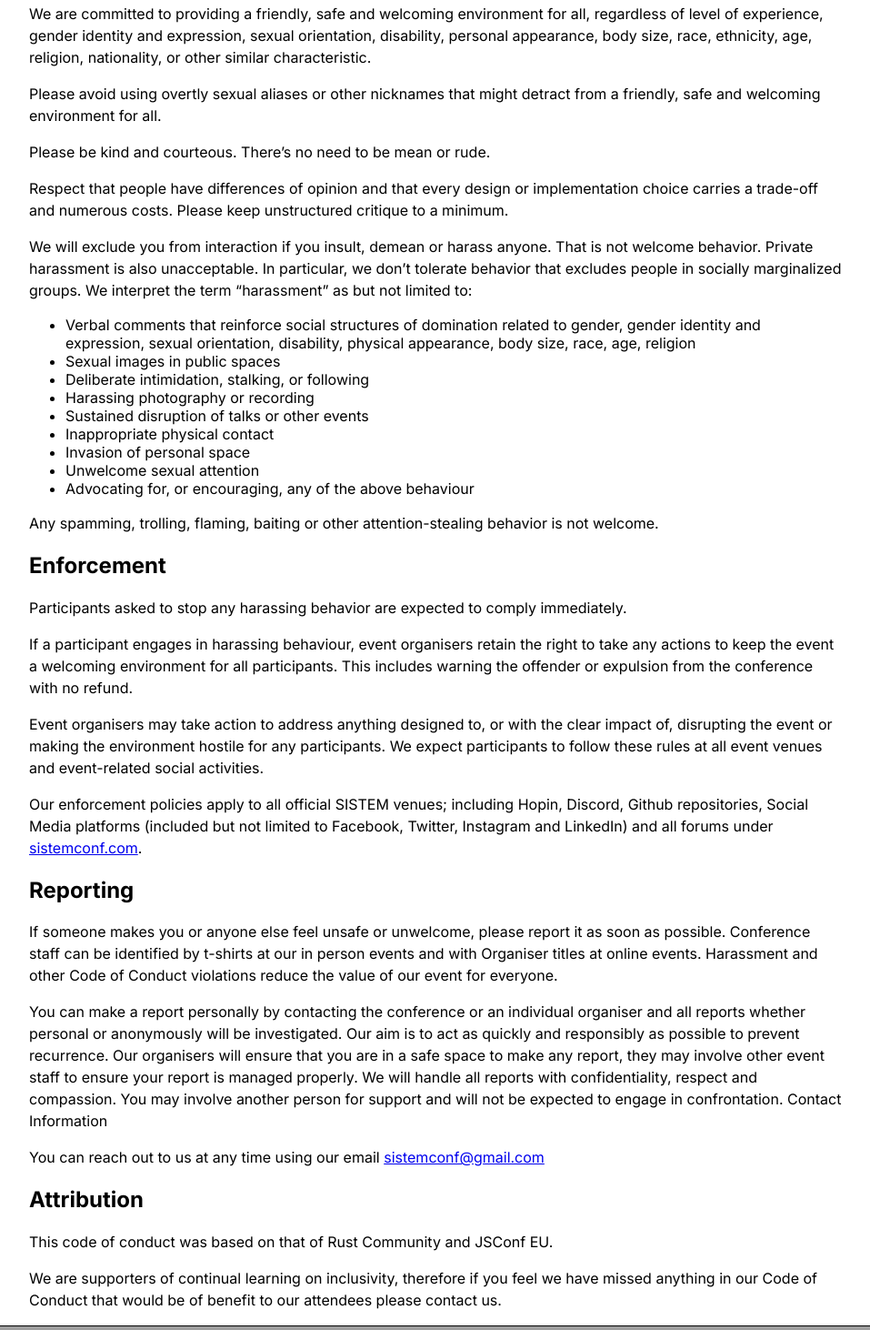
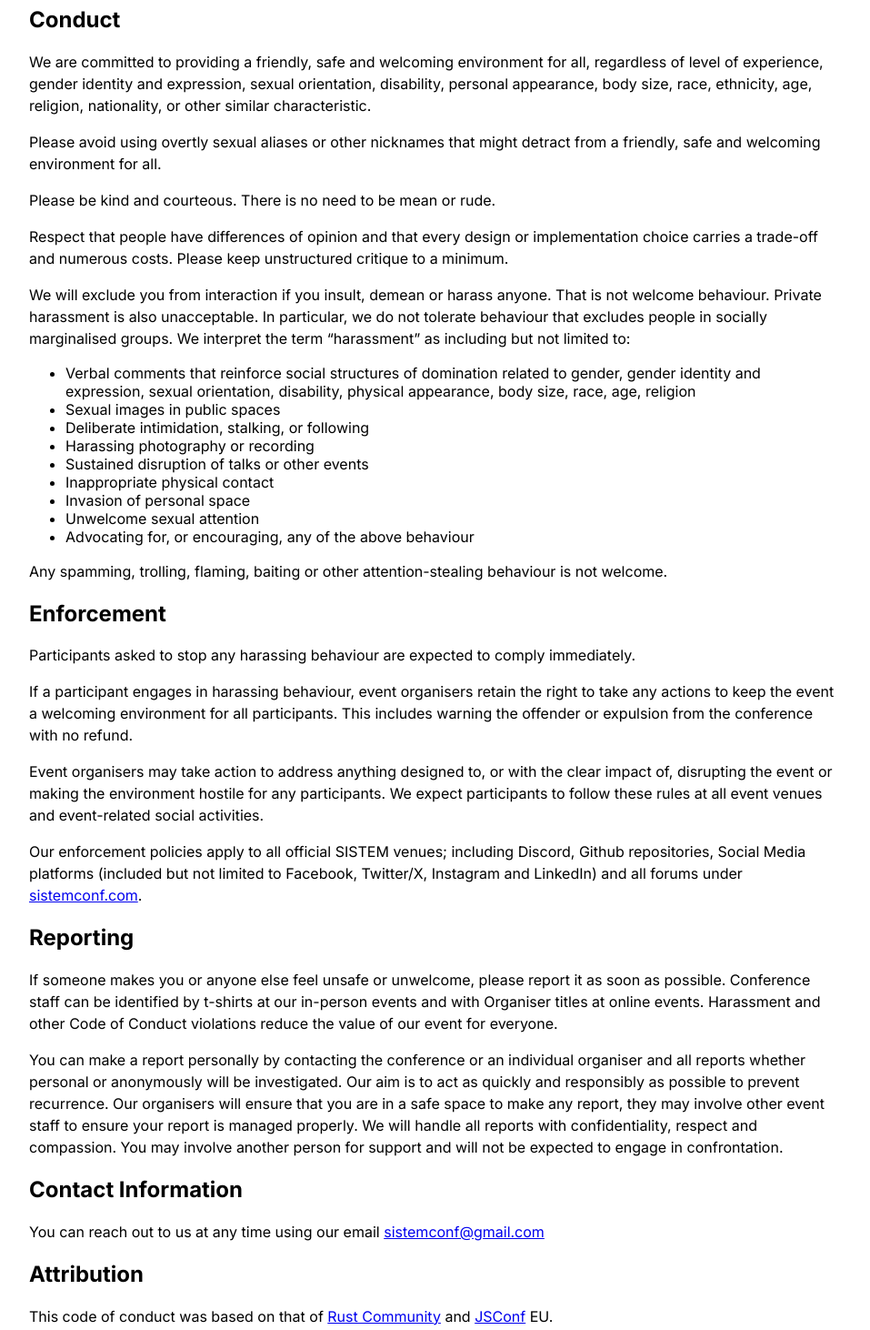
Before and after one commit to sistemconf/website, an Astro site: page /codeofconduct in a window 1280 px wide. Shown: the part 325-1787 px from the top of the page at 91% size, without its empty margins (160-1117 px from the left). Built offline with nearby package versions, Linux system fonts and the light colour scheme; Astro itself is replaced by a stand-in of ours; grey boxes are pictures that could not be loaded.

Commit message:
Updated CoC headers, spelling and syntax

```diff
--- a/src/assets/text/coc.md
+++ b/src/assets/text/coc.md
@@ -3,17 +3,18 @@
 ## Purpose
 
 SISTEM is dedicated to providing a harassment-free conference experience for everyone, regardless of gender, gender identity and expression, sexual orientation, disability, physical appearance, body size, race, age, religion or lack thereof. We do not tolerate harassment of conference participants in any form. Sexual language and imagery is not appropriate for any conference venue, including talks. Conference participants violating these rules may be sanctioned or expelled from the conference without a refund at the discretion of the conference organisers.
-Conduct
+
+## Conduct
 
 We are committed to providing a friendly, safe and welcoming environment for all, regardless of level of experience, gender identity and expression, sexual orientation, disability, personal appearance, body size, race, ethnicity, age, religion, nationality, or other similar characteristic.
 
 Please avoid using overtly sexual aliases or other nicknames that might detract from a friendly, safe and welcoming environment for all.
 
-Please be kind and courteous. There's no need to be mean or rude.
+Please be kind and courteous. There is no need to be mean or rude.
 
 Respect that people have differences of opinion and that every design or implementation choice carries a trade-off and numerous costs. Please keep unstructured critique to a minimum.
 
-We will exclude you from interaction if you insult, demean or harass anyone. That is not welcome behavior. Private harassment is also unacceptable. In particular, we don't tolerate behavior that excludes people in socially marginalized groups. We interpret the term “harassment” as but not limited to:
+We will exclude you from interaction if you insult, demean or harass anyone. That is not welcome behaviour. Private harassment is also unacceptable. In particular, we do not tolerate behaviour that excludes people in socially marginalised groups. We interpret the term “harassment” as including but not limited to:
 
 * Verbal comments that reinforce social structures of domination related to gender, gender identity and expression, sexual orientation, disability, physical appearance, body size, race, age, religion
 * Sexual images in public spaces
@@ -25,29 +26,30 @@ We will exclude you from interaction if you insult, demean or harass anyone. Tha
 * Unwelcome sexual attention
 * Advocating for, or encouraging, any of the above behaviour
 
-Any spamming, trolling, flaming, baiting or other attention-stealing behavior is not welcome.
+Any spamming, trolling, flaming, baiting or other attention-stealing behaviour is not welcome.
 
 ## Enforcement
 
-Participants asked to stop any harassing behavior are expected to comply immediately.
+Participants asked to stop any harassing behaviour are expected to comply immediately.
 
 If a participant engages in harassing behaviour, event organisers retain the right to take any actions to keep the event a welcoming environment for all participants. This includes warning the offender or expulsion from the conference with no refund.
 
 Event organisers may take action to address anything designed to, or with the clear impact of, disrupting the event or making the environment hostile for any participants. We expect participants to follow these rules at all event venues and event-related social activities.
 
-Our enforcement policies apply to all official SISTEM venues; including Hopin, Discord, Github repositories, Social Media platforms (included but not limited to Facebook, Twitter, Instagram and LinkedIn) and all forums under sistemconf.com.
+Our enforcement policies apply to all official SISTEM venues; including Discord, Github repositories, Social Media platforms (included but not limited to Facebook, Twitter/X, Instagram and LinkedIn) and all forums under sistemconf.com.
 
 ## Reporting
 
-If someone makes you or anyone else feel unsafe or unwelcome, please report it as soon as possible. Conference staff can be identified by t-shirts at our in person events and with Organiser titles at online events. Harassment and other Code of Conduct violations reduce the value of our event for everyone.
+If someone makes you or anyone else feel unsafe or unwelcome, please report it as soon as possible. Conference staff can be identified by t-shirts at our in-person events and with Organiser titles at online events. Harassment and other Code of Conduct violations reduce the value of our event for everyone.
 
 You can make a report personally by contacting the conference or an individual organiser and all reports whether personal or anonymously will be investigated. Our aim is to act as quickly and responsibly as possible to prevent recurrence. Our organisers will ensure that you are in a safe space to make any report, they may involve other event staff to ensure your report is managed properly. We will handle all reports with confidentiality, respect and compassion. You may involve another person for support and will not be expected to engage in confrontation.
-Contact Information
+
+## Contact Information
 
 You can reach out to us at any time using our email sistemconf@gmail.com
 
 ## Attribution
 
-This code of conduct was based on that of Rust Community and JSConf EU.
+This code of conduct was based on that of [Rust Community](!https://www.rust-lang.org/policies/code-of-conduct) and [JSConf](!https://2019.jsconf.eu/code-of-conduct/) EU.
 
 We are supporters of continual learning on inclusivity, therefore if you feel we have missed anything in our Code of Conduct that would be of benefit to our attendees please contact us.
--- a/src/pages/schedule.astro
+++ b/src/pages/schedule.astro
@@ -4,7 +4,7 @@ import Layout from "../layouts/Layout.astro";
 ---
 
 <Layout>
-  <main></main>
+  <main>
+    <h1>Schedule TBA</h1>
+  </main>
 </Layout>
-
-<script></script>
```
